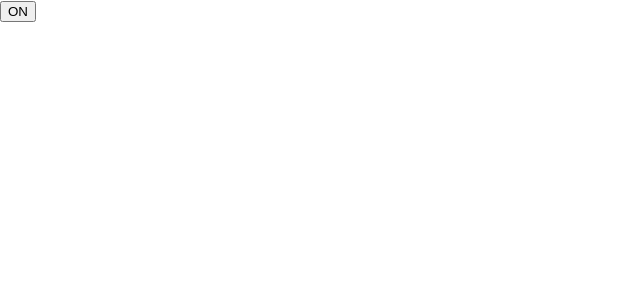
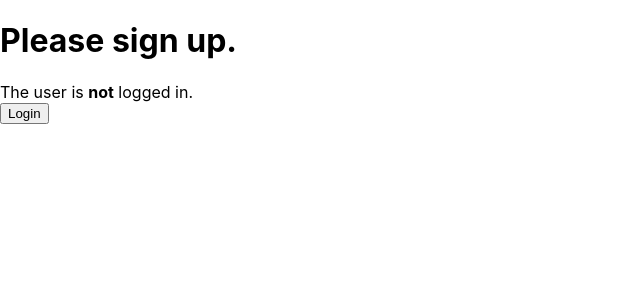
Before and after one commit to adeniranolalekan/react-tutorial, a React (Create React App) app: page / in a window 1280 px wide. Shown: the top 300 px of the page, without its empty margins (0-640 px from the left). Built offline with nearby package versions, Linux system fonts and the light colour scheme.

Commit message:
conditional rendering

```diff
--- /dev/null
+++ b/src/Greeting.js
@@ -0,0 +1,18 @@
+import React from 'react';
+
+function UserGreeting(props) {
+    return <h1>Welcome back!</h1>
+}
+function GuestGreeting(props){
+    return <h1>Please sign up.</h1>
+}
+
+function Greeting(props) {
+    const isLoggedIn=props.isLoggedIn;
+    if(isLoggedIn){
+        return <UserGreeting/>;
+    }
+    return <GuestGreeting/>
+
+}
+export default Greeting
--- /dev/null
+++ b/src/LoginControl.js
@@ -0,0 +1,65 @@
+import React from 'react';
+import Greeting from "./Greeting";
+
+function LoginButton(props) {
+    return(
+        <button onClick={props.onClick}>
+            Login
+        </button>
+    )
+
+}
+
+function LogoutButton(props) {
+    return(
+        <button onClick={props.onClick}>
+            Logout
+        </button>
+    )
+
+}
+
+class LoginControl extends React.Component{
+
+    constructor(props) {
+
+        super(props);
+        this.handleLoginClick=this.handleLoginClick.bind(this);
+        this.handleLogoutClick=this.handleLogoutClick.bind(this);
+        this.state={isLoggedIn:false};
+
+    }
+
+    handleLoginClick(){
+
+        this.setState({isLoggedIn:true});
+
+    }
+
+    handleLogoutClick(){
+        console.log("logout clicked")
+        this.setState({isLoggedIn:false});
+    }
+
+    render() {
+        const isLoggedIn=this.state.isLoggedIn;
+        let button;
+        if (isLoggedIn){
+            console.log("login clicked")
+            button=<LogoutButton onClick={this.handleLogoutClick}/>
+        }else{
+            button=<LoginButton onClick={this.handleLoginClick}/>
+        }
+        return (
+            <div>
+                <Greeting isLoggedIn={isLoggedIn}/>
+                <div>
+                    The user is <b>{isLoggedIn ? 'currently' : 'not'}</b> logged in.
+                </div>
+                {button}
+            </div>
+        )
+    }
+}
+
+export default LoginControl
--- a/src/index.js
+++ b/src/index.js
@@ -1,7 +1,9 @@
 import React from 'react';
 import ReactDOM from 'react-dom';
 import './index.css';
+import Greeting from './Greeting'
 import {Toggle} from './Toggle'
+import LoginControl from "./LoginControl";
 //import App from './App';
 import * as serviceWorker from './serviceWorker';
 
@@ -43,7 +45,10 @@
 }
 ReactDOM.render(
 
-    <Toggle />,
+    //<Toggle />,
+  //  <Greeting isLoggedIn={false}/>,
+   // <Greeting isLoggedIn={true}/>,
+    <LoginControl />,
     document.getElementById('root'));
 
 //setInterval(tick,1000);
```
